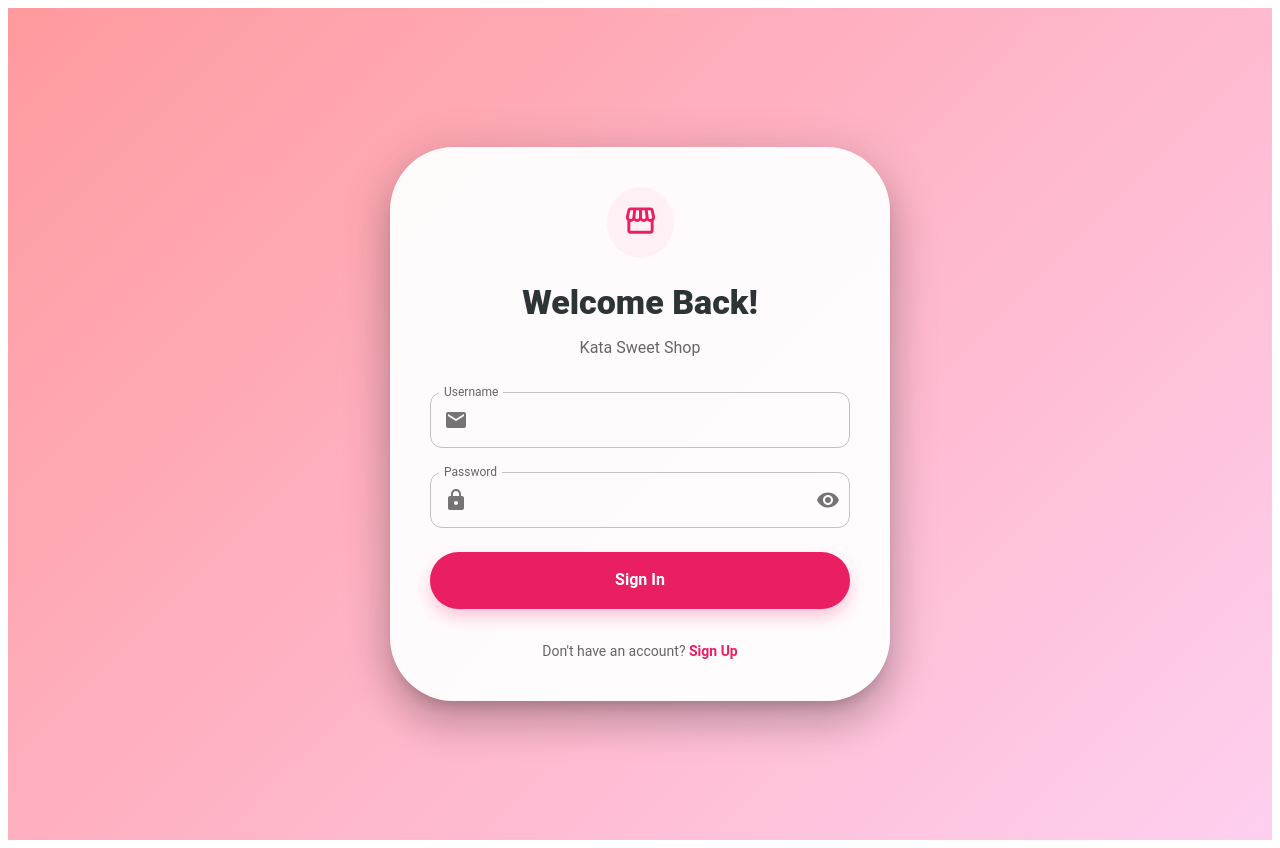
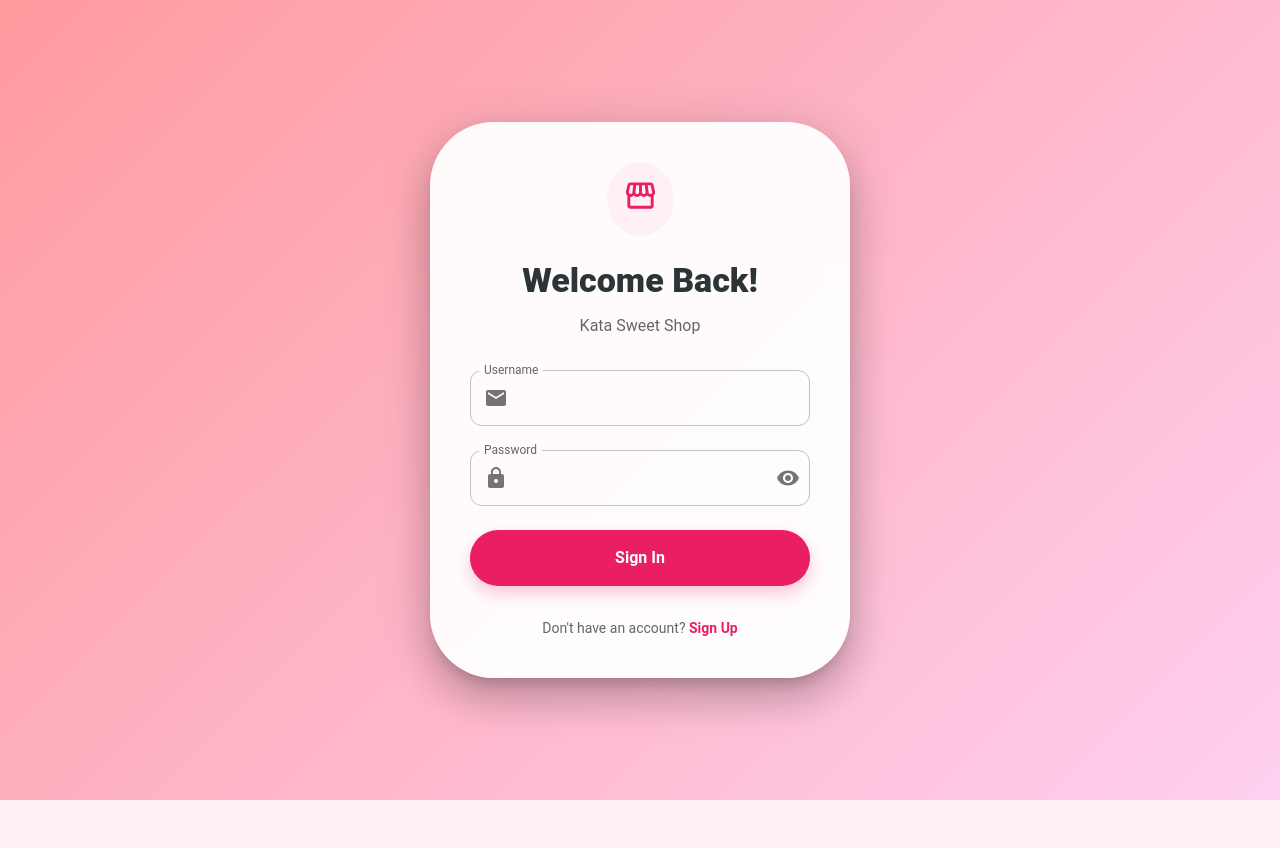
Before and after one commit to AnshikaGoel3/ai-kata-sweet-shop, a React (Vite) app in the folder frontend/: page /login in a window 1280 px wide. After the commit the page ends 800 px from the top, so only its background shows below. Built offline with nearby package versions, Linux system fonts and the light colour scheme.

Commit message:
global css add

```diff
--- a/frontend/src/App.jsx
+++ b/frontend/src/App.jsx
@@ -6,7 +6,7 @@
 import Dashboard from "./pages/Dashboard";
 import Login from "./pages/Login";
 import Register from "./pages/Register";
-
+import CssBaseline from "@mui/material/CssBaseline";
 const ProtectedRoute = ({ children }) => {
   const { user, loading } = useAuth();
   if (loading) return null;
@@ -28,12 +28,12 @@
     },
     text: {
       primary: "#2D3436",
-    }
+    },
   },
   typography: {
     fontFamily: '"Poppins", "Roboto", "Helvetica", "Arial", sans-serif',
     h6: { fontWeight: 600 },
-    button: { textTransform: 'none', fontWeight: 600 },
+    button: { textTransform: "none", fontWeight: 600 },
   },
   shape: {
     borderRadius: 16,
@@ -61,23 +61,34 @@
         root: {
           "& .MuiOutlinedInput-root": {
             borderRadius: 12,
-          }
-        }
-      }
-    }
+          },
+        },
+      },
+    },
   },
 });
 
 function App() {
   return (
     <ThemeProvider theme={theme}>
-      <SnackbarProvider maxSnack={3} anchorOrigin={{ vertical: "top", horizontal: "right" }}>
+      <CssBaseline />
+      <SnackbarProvider
+        maxSnack={3}
+        anchorOrigin={{ vertical: "top", horizontal: "right" }}
+      >
         <AuthProvider>
           <BrowserRouter>
             <Routes>
               <Route path="/login" element={<Login />} />
               <Route path="/register" element={<Register />} />
-              <Route path="/" element={<ProtectedRoute><Layout /></ProtectedRoute>}>
+              <Route
+                path="/"
+                element={
+                  <ProtectedRoute>
+                    <Layout />
+                  </ProtectedRoute>
+                }
+              >
                 <Route index element={<Dashboard />} />
               </Route>
             </Routes>
--- a/frontend/src/pages/Login.jsx
+++ b/frontend/src/pages/Login.jsx
@@ -1,9 +1,24 @@
 import { useState } from "react";
-import { TextField, Button, Box, Typography, Paper, Link, InputAdornment, IconButton } from "@mui/material";
+import {
+  TextField,
+  Button,
+  Box,
+  Typography,
+  Paper,
+  Link,
+  InputAdornment,
+  IconButton,
+} from "@mui/material";
 import { useNavigate, Link as RouterLink } from "react-router-dom";
 import { useAuth } from "../context/AuthContext";
 import { useSnackbar } from "notistack";
-import { Visibility, VisibilityOff, Email, Lock, Storefront } from "@mui/icons-material";
+import {
+  Visibility,
+  VisibilityOff,
+  Email,
+  Lock,
+  Storefront,
+} from "@mui/icons-material";
 
 const Login = () => {
   const [username, setUsername] = useState("");
@@ -28,11 +43,13 @@
     <Box
       sx={{
         height: "100vh",
-        background: "linear-gradient(135deg, #FF9A9E 0%, #FECFEF 99%, #FECFEF 100%)",
+        width: "100vw",
+        background:
+          "linear-gradient(135deg, #FF9A9E 0%, #FECFEF 99%, #FECFEF 100%)",
         display: "flex",
         alignItems: "center",
         justifyContent: "center",
-        p: 2
+        p: 2,
       }}
     >
       <Paper
@@ -41,25 +58,41 @@
           p: 5,
           width: 420,
           borderRadius: 4,
-          textAlign: 'center',
-          backgroundColor: 'rgba(255, 255, 255, 0.95)',
-          backdropFilter: 'blur(10px)'
+          textAlign: "center",
+          backgroundColor: "rgba(255, 255, 255, 0.95)",
+          backdropFilter: "blur(10px)",
         }}
       >
-        <Box sx={{ mb: 3, display: 'flex', justifyContent: 'center' }}>
-          <Box sx={{ p: 2, bgcolor: '#FFF0F5', borderRadius: '50%', color: '#E91E63' }}>
+        <Box sx={{ mb: 3, display: "flex", justifyContent: "center" }}>
+          <Box
+            sx={{
+              p: 2,
+              bgcolor: "#FFF0F5",
+              borderRadius: "50%",
+              color: "#E91E63",
+            }}
+          >
             <Storefront fontSize="large" />
           </Box>
         </Box>
 
-        <Typography variant="h4" fontWeight="800" gutterBottom color="textPrimary">
+        <Typography
+          variant="h4"
+          fontWeight="800"
+          gutterBottom
+          color="textPrimary"
+        >
           Welcome Back!
         </Typography>
         <Typography variant="body1" color="textSecondary" mb={4}>
           Kata Sweet Shop
         </Typography>
 
-        <Box component="form" onSubmit={handleSubmit} sx={{ display: 'flex', flexDirection: 'column', gap: 3 }}>
+        <Box
+          component="form"
+          onSubmit={handleSubmit}
+          sx={{ display: "flex", flexDirection: "column", gap: 3 }}
+        >
           <TextField
             label="Username"
             variant="outlined"
@@ -89,11 +122,14 @@
               ),
               endAdornment: (
                 <InputAdornment position="end">
-                  <IconButton onClick={() => setShowPassword(!showPassword)} edge="end">
+                  <IconButton
+                    onClick={() => setShowPassword(!showPassword)}
+                    edge="end"
+                  >
                     {showPassword ? <VisibilityOff /> : <Visibility />}
                   </IconButton>
                 </InputAdornment>
-              )
+              ),
             }}
           />
           <Button
@@ -103,8 +139,8 @@
             fullWidth
             sx={{
               py: 1.8,
-              fontSize: '1rem',
-              boxShadow: '0 8px 16px rgba(233, 30, 99, 0.24)'
+              fontSize: "1rem",
+              boxShadow: "0 8px 16px rgba(233, 30, 99, 0.24)",
             }}
           >
             Sign In
@@ -118,7 +154,7 @@
               component={RouterLink}
               to="/register"
               fontWeight="bold"
-              sx={{ color: '#E91E63', textDecoration: 'none' }}
+              sx={{ color: "#E91E63", textDecoration: "none" }}
             >
               Sign Up
             </Link>
--- a/frontend/src/pages/Register.jsx
+++ b/frontend/src/pages/Register.jsx
@@ -15,10 +15,14 @@
     e.preventDefault();
     try {
       await register({ username, password, role: "USER" });
-      enqueueSnackbar("Registration successful! Please login.", { variant: "success" });
+      enqueueSnackbar("Registration successful! Please login.", {
+        variant: "success",
+      });
       navigate("/login");
     } catch (err) {
-      enqueueSnackbar("Registration failed. Try a different username.", { variant: "error" });
+      enqueueSnackbar("Registration failed. Try a different username.", {
+        variant: "error",
+      });
     }
   };
 
@@ -26,13 +30,17 @@
     <Box
       sx={{
         height: "100vh",
+        width: "100vw",
         background: "linear-gradient(135deg, #667eea 0%, #764ba2 100%)",
         display: "flex",
         alignItems: "center",
         justifyContent: "center",
       }}
     >
-      <Paper elevation={10} sx={{ p: 4, width: 400, borderRadius: 3, textAlign: 'center' }}>
+      <Paper
+        elevation={10}
+        sx={{ p: 4, width: 400, borderRadius: 3, textAlign: "center" }}
+      >
         <Typography variant="h4" fontWeight="bold" gutterBottom color="primary">
           Sign Up
         </Typography>
@@ -40,7 +48,11 @@
           Create a new account
         </Typography>
 
-        <Box component="form" onSubmit={handleSubmit} sx={{ display: 'flex', flexDirection: 'column', gap: 2 }}>
+        <Box
+          component="form"
+          onSubmit={handleSubmit}
+          sx={{ display: "flex", flexDirection: "column", gap: 2 }}
+        >
           <TextField
             label="Username"
             variant="outlined"
@@ -62,7 +74,7 @@
             type="submit"
             variant="contained"
             size="large"
-            sx={{ mt: 1, py: 1.5, fontWeight: 'bold' }}
+            sx={{ mt: 1, py: 1.5, fontWeight: "bold" }}
           >
             Register
           </Button>
```
Also changed, not shown: 1 other file (tests, documents, lock files or other folders).
